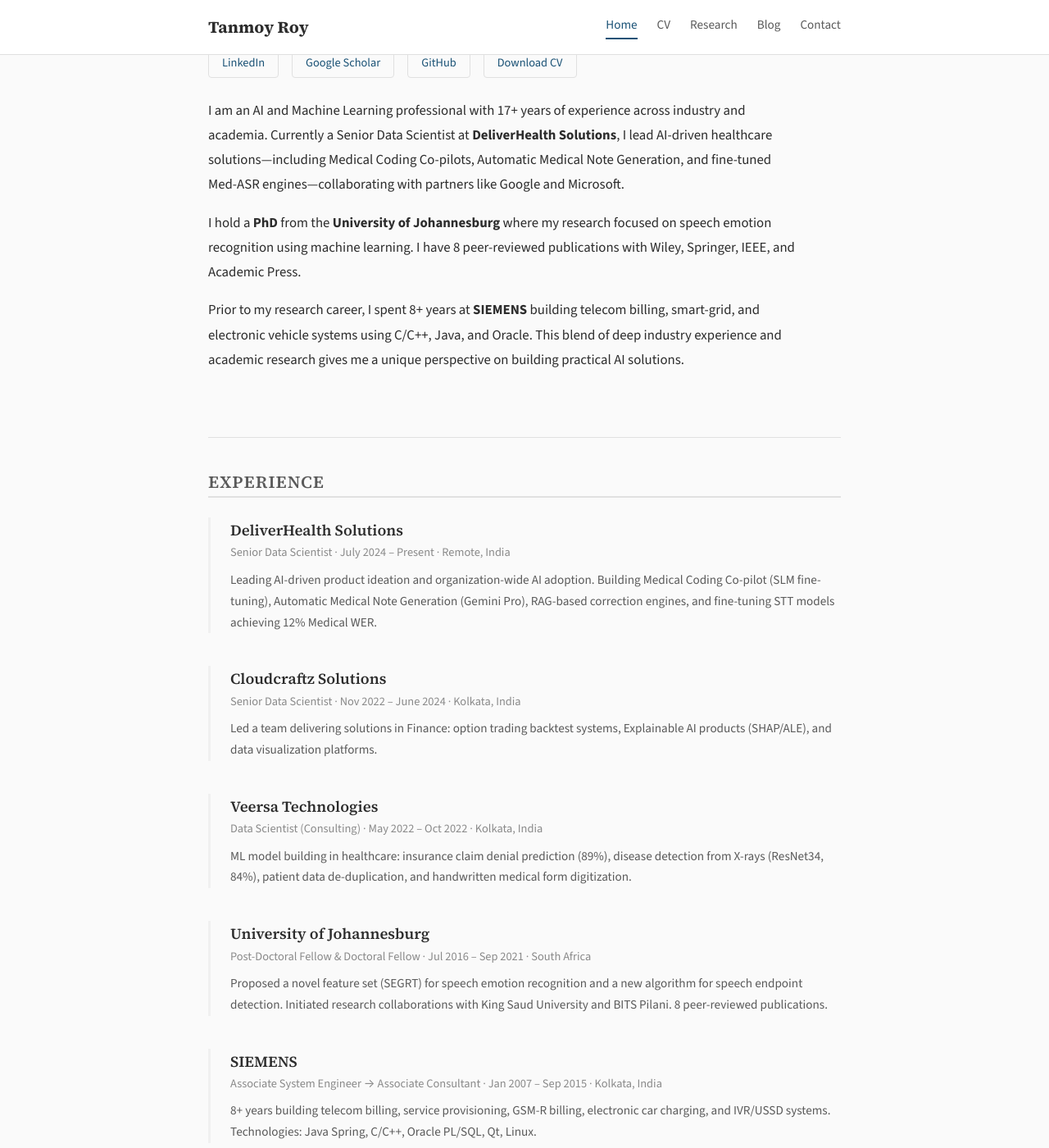
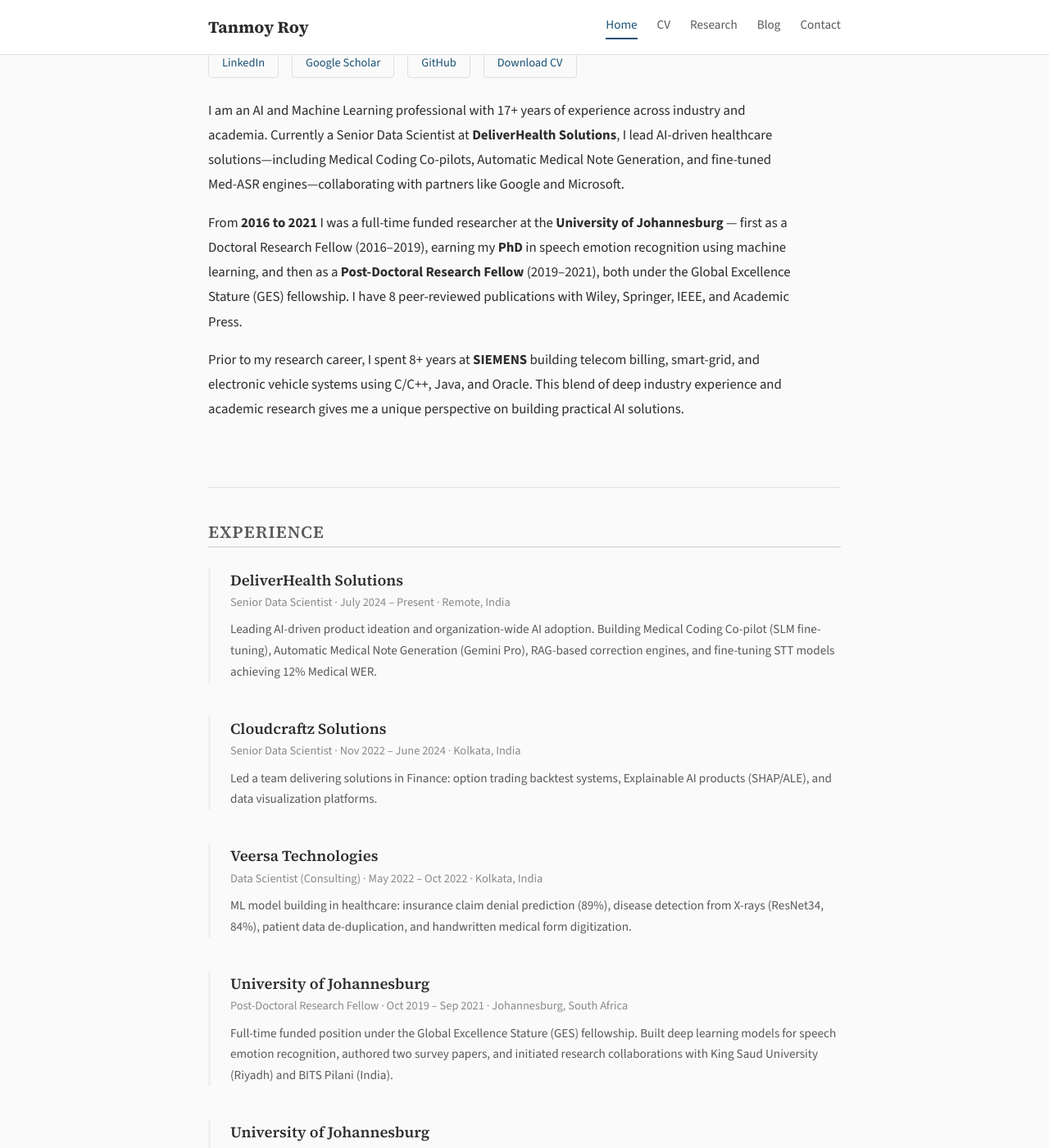
Before and after one commit to tan-res-space/my-profile, a Jekyll site: the page built from index.md, in a window 1280 px wide and 1400 px high, scrolled down 196 px. Shown: the whole window at 82% size. Built offline with Jekyll 4.4.1, drawn with Linux system fonts in a browser that asks for light colours; some of the changed text lies outside the part shown.

Commit message:
Close the 2016-2021 timeline gap across profile and CV versions
The University of Johannesburg block in cv_detailed.tex was wrapped in
\ifbool{showresearch}, so the industry, brief and no-research CVs dropped
the 2016-2021 academic tenure entirely and jumped straight from SIEMENS
(Sep '15) to Veersa (May '22) - a six-year apparent gap in service.

- cv_detailed.tex: fill the else-branch of the UJ conditional with a
  condensed version of both roles (Doctoral Research Fellow, Jul '16 -
  Jun '19; Post-Doctoral Research Fellow, Oct '19 - Sep '21), with a
  further shortened variant for the brief CV via \ifbool{fulldetail}.
- cv_detailed.tex: state the 2016-2021 UJ tenure in the industry and
  no-research summaries, which previously mentioned only the PhD degree.
- index.md: split the merged "Post-Doctoral Fellow & Doctoral Fellow"
  entry into two dated roles and rewrite the summary paragraph so the
  years read as continuous employment rather than a degree.
- pages/cv.md: update version blurbs - academic roles are now condensed,
  not omitted.
- cv_builds/: rebuild all four PDFs (verified locally, no LaTeX errors).

Co-Authored-By: Claude Opus 5 <noreply@anthropic.com>
Claude-Session: https://claude.ai/code/session_01SpfqDVr2Fww7VJ9Jib8WCE

```diff
--- a/index.md
+++ b/index.md
@@ -19,7 +19,7 @@ title: Home
       I am an AI and Machine Learning professional with 17+ years of experience across industry and academia. Currently a Senior Data Scientist at <strong>DeliverHealth Solutions</strong>, I lead AI-driven healthcare solutions&mdash;including Medical Coding Co-pilots, Automatic Medical Note Generation, and fine-tuned Med-ASR engines&mdash;collaborating with partners like Google and Microsoft.
     </p>
     <p>
-      I hold a <strong>PhD</strong> from the <strong>University of Johannesburg</strong> where my research focused on speech emotion recognition using machine learning. I have 8 peer-reviewed publications with Wiley, Springer, IEEE, and Academic Press.
+      From <strong>2016 to 2021</strong> I was a full-time funded researcher at the <strong>University of Johannesburg</strong> &mdash; first as a Doctoral Research Fellow (2016&ndash;2019), earning my <strong>PhD</strong> in speech emotion recognition using machine learning, and then as a <strong>Post-Doctoral Research Fellow</strong> (2019&ndash;2021), both under the Global Excellence Stature (GES) fellowship. I have 8 peer-reviewed publications with Wiley, Springer, IEEE, and Academic Press.
     </p>
     <p>
       Prior to my research career, I spent 8+ years at <strong>SIEMENS</strong> building telecom billing, smart-grid, and electronic vehicle systems using C/C++, Java, and Oracle. This blend of deep industry experience and academic research gives me a unique perspective on building practical AI solutions.
@@ -52,8 +52,14 @@ title: Home
 
   <div class="experience-item">
     <div class="exp-company">University of Johannesburg</div>
-    <div class="exp-meta">Post-Doctoral Fellow &amp; Doctoral Fellow &middot; Jul 2016 &ndash; Sep 2021 &middot; South Africa</div>
-    <div class="exp-desc">Proposed a novel feature set (SEGRT) for speech emotion recognition and a new algorithm for speech endpoint detection. Initiated research collaborations with King Saud University and BITS Pilani. 8 peer-reviewed publications.</div>
+    <div class="exp-meta">Post-Doctoral Research Fellow &middot; Oct 2019 &ndash; Sep 2021 &middot; Johannesburg, South Africa</div>
+    <div class="exp-desc">Full-time funded position under the Global Excellence Stature (GES) fellowship. Built deep learning models for speech emotion recognition, authored two survey papers, and initiated research collaborations with King Saud University (Riyadh) and BITS Pilani (India).</div>
+  </div>
+
+  <div class="experience-item">
+    <div class="exp-company">University of Johannesburg</div>
+    <div class="exp-meta">Doctoral Research Fellow &middot; Jul 2016 &ndash; Jun 2019 &middot; Johannesburg, South Africa</div>
+    <div class="exp-desc">Full-time funded position under the GES doctoral scholarship. Completed the PhD within the stipulated three years. Proposed a novel feature set (SEGRT) for speech emotion recognition and a new algorithm for speech endpoint detection.</div>
   </div>
 
   <div class="experience-item">
```
Also changed, not shown: pages/cv.md (+3 -3 lines), 5 other files.
